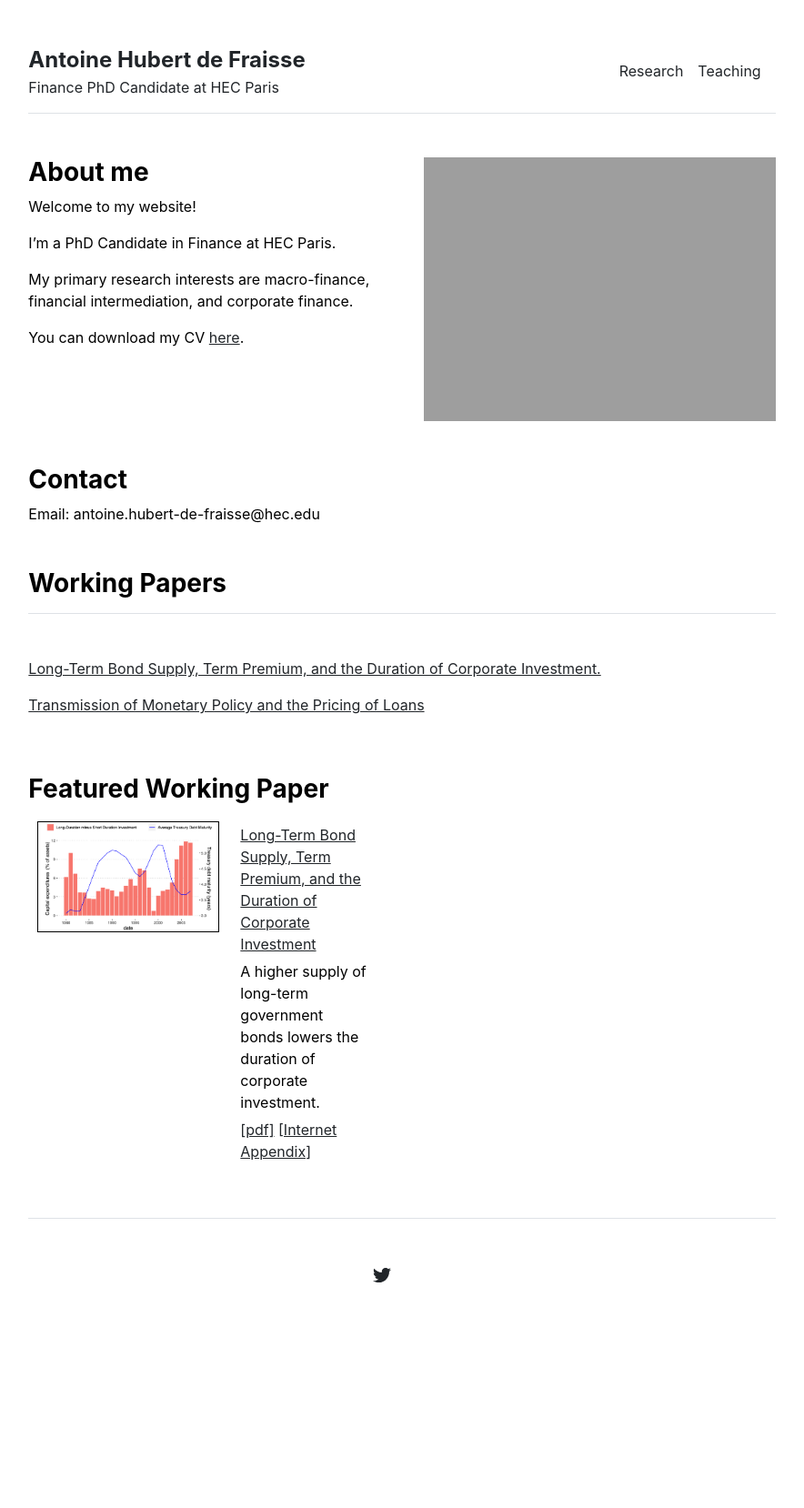
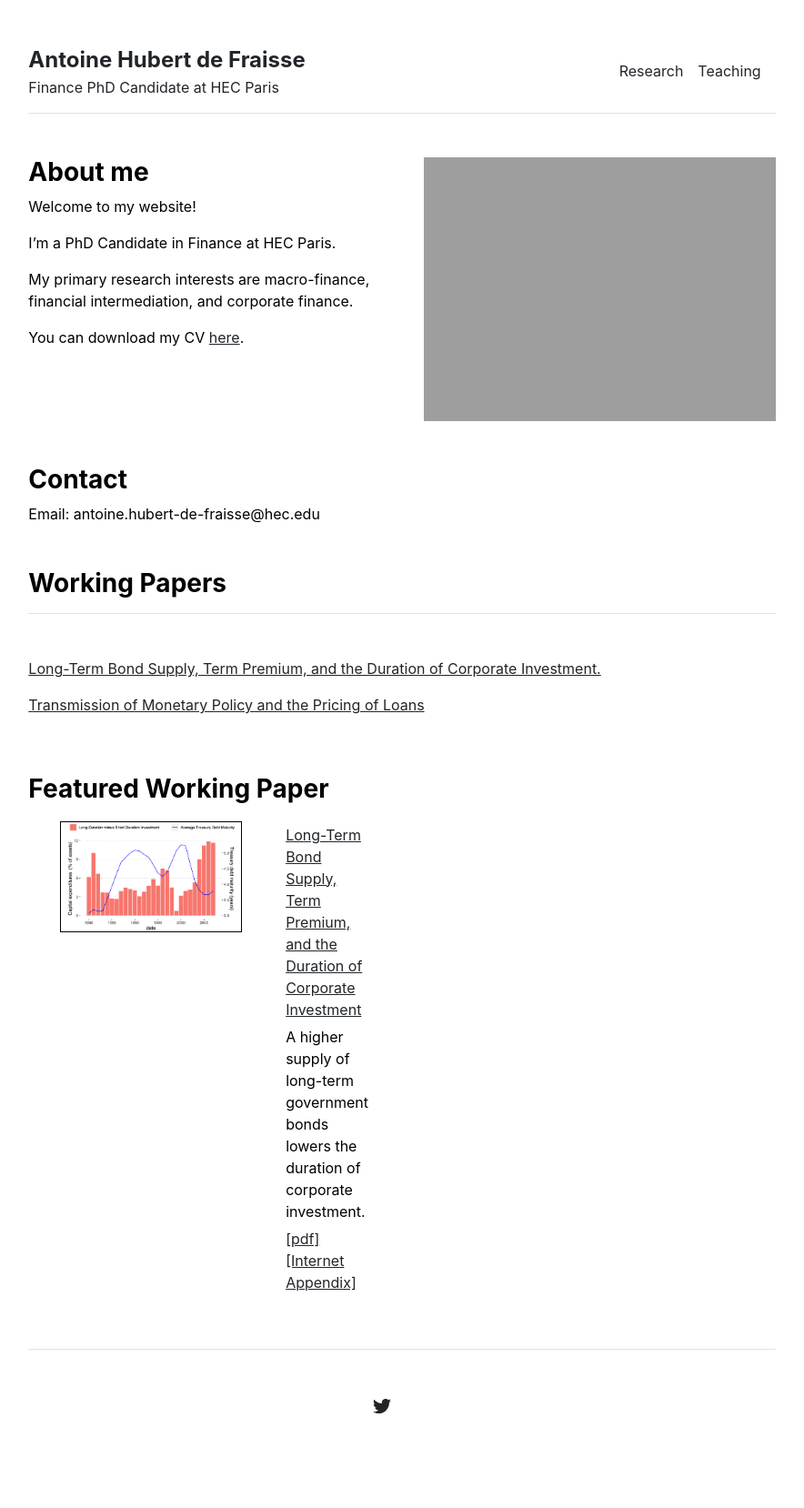
Before and after one commit to antoinehubertdefraisse/antoinehubertdefraisse.github.io, a Jekyll site: the page built from index.md, in a window 1280 px wide. Shown: the whole page at 91% size, without its empty margins (198-1082 px from the left). Built offline with Jekyll 4.4.1, drawn with Linux system fonts in a browser that asks for light colours; before the commit the page ends 1514 px from its top, so only the background shows below that.

Commit message:
Update home.html

```diff
--- a/_layouts/home.html
+++ b/_layouts/home.html
@@ -32,7 +32,7 @@ layout: default
 
   <table width="100%" border="0" cellspacing="0" cellpadding="10">
 	<tr>
-	<td width="200" valign="top" align="center">
+	<td width="500" valign="top" align="center">
 	  <img src="{{ site.github.url }}/assets/duration_image.png" width="200" border="1">
 	</td>
 	<td valign="top">
```
